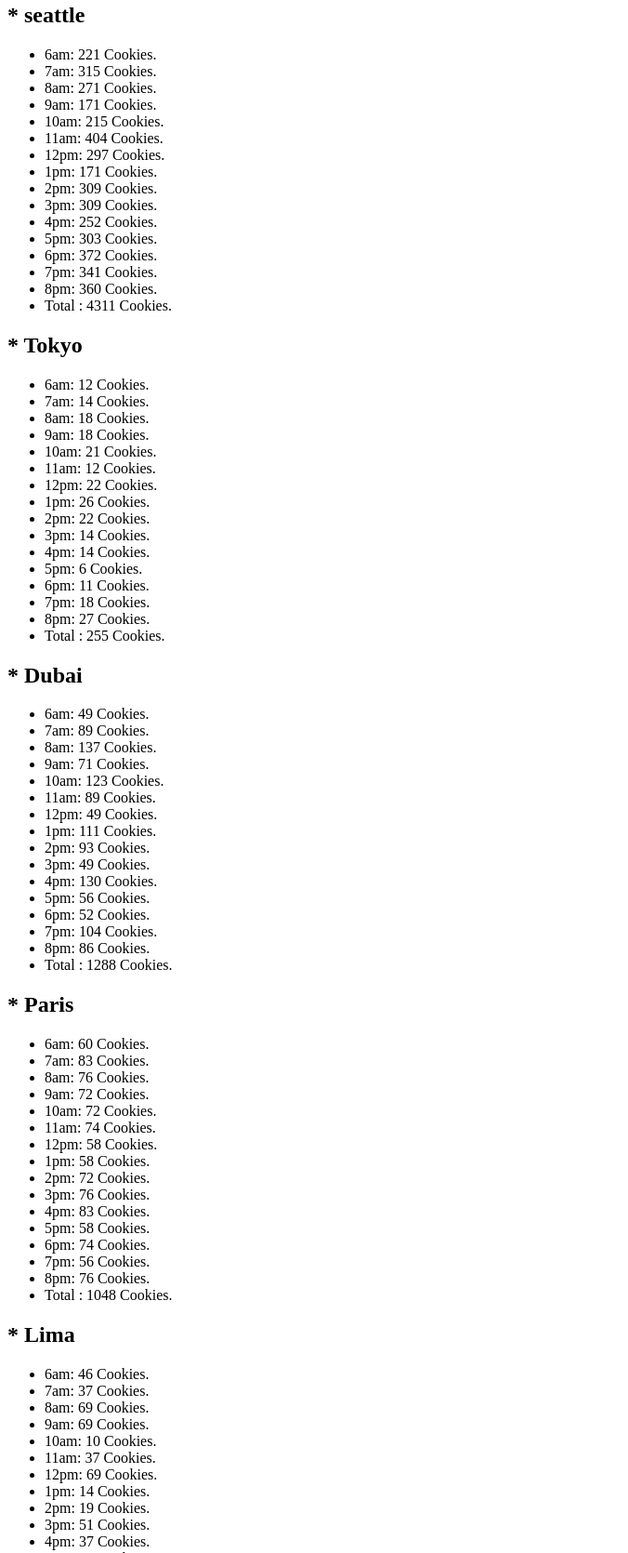
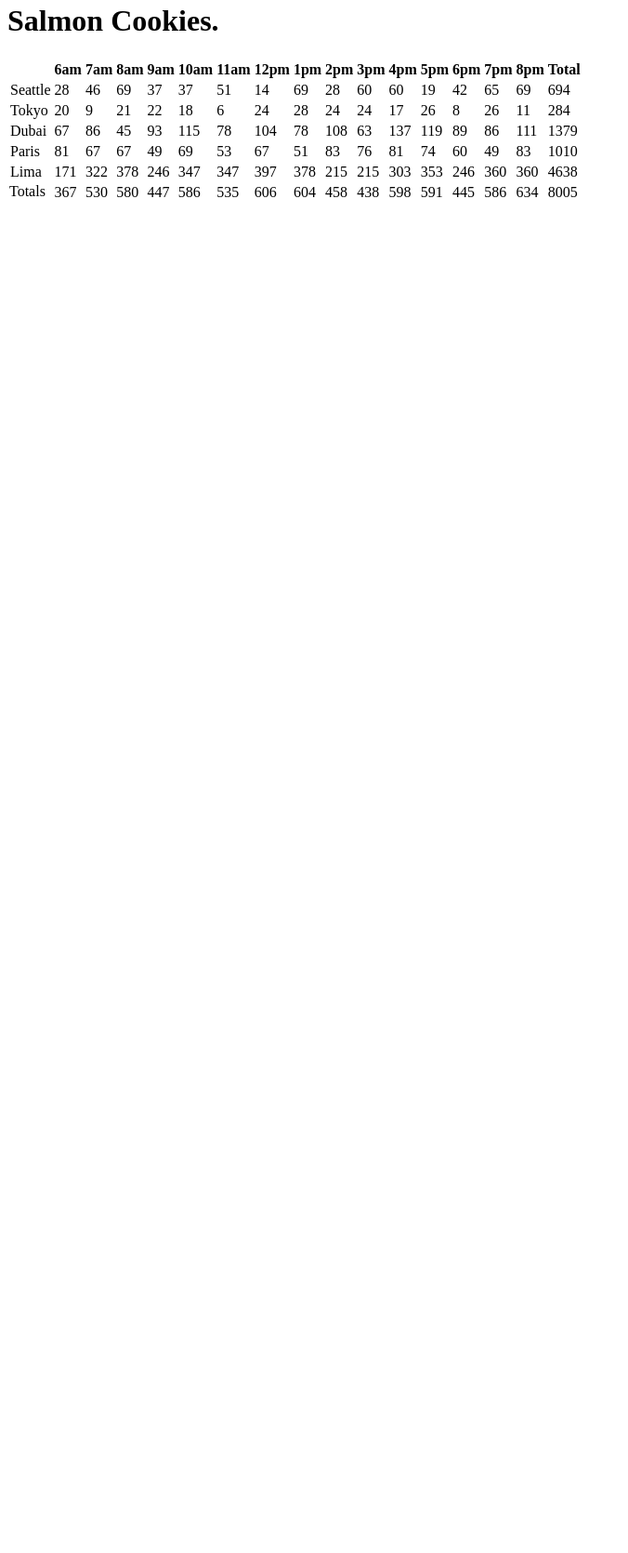
Before and after one commit to ramzibawayza/Lab6, a plain HTML site: page index.html in a window 1280 px wide. Shown: the part 17-1687 px from the top of the page at 93% size, without its empty margins (0-676 px from the left). After the commit the page ends 800 px from the top, so only its background shows below. Drawn offline with Linux system fonts and the light colour scheme.

Commit message:
Salmon Cookies

```diff
--- a/app.js
+++ b/app.js
@@ -1,122 +1,232 @@
-var Hours = ['6am', '7am', '8am', '9am', '10am', '11am', '12pm',
-'1pm', '2pm', '3pm', '4pm', '5pm', '6pm', '7pm', '8pm'];
-var seattle = {
-    Min: 23,
-    Max: 65,
-    Avarge: 6.3,
-    cookiesArray: [],
-    Ramdom: function () {
-        var range = this.Max - this.Min;
-        var rand = Math.floor(Math.random() * range) + this.Min;
-        return rand;
-    },
-    amountOfCookiesPerHourFunction: function () {
-        for (i = 0; i < 15; i++) {
-            this.amountOfCookiesCeil = Math.ceil(this.Avarge * this.Ramdom());
-            this.cookiesArray.push(this.amountOfCookiesCeil);
-        }
-        return this.cookiesArray;
-    },
+'use strict';
+
+
+var hours = [ ' 6am', '7am', '8am', '9am', '10am', '11am', '12pm', '1pm', '2pm', '3pm', '4pm', '5pm', '6pm', '7pm', '8pm'];
+var storeLocations = [];//eslint-disable-line
+var salesTable = document.getElementById('salmonTable');
+
+
+function HeaderRow() { //eslint-disable-line
+ var tableRow = document.createElement('tr');
+ for (var i = 0; i <= hours.length; i++) {
+   var thElement = document.createElement('th');
+   thElement.textContent = hours[i-1];
+   tableRow.appendChild(thElement);
 
  }
-
-seattle.amountOfCookiesPerHourFunction();
-
-var Tokyo = {
-    Min: 3,
-    Max: 24,
-    Avarge: 1.2,
-    cookiesArray: [],
-    Random: function () {
-        var range = this.Max - this.Min;
-        var rand = Math.floor(Math.random() * range) + this.Min;
-        return rand;
-    },
-    amountOfCookiesPerHourFunction: function () {
-        for (i = 0; i < 15; i++) {
-            this.amountOfCookiesCeil = Math.ceil(this.Avarge * this.Random());
-            this.cookiesArray.push(this.amountOfCookiesCeil);
-        }
-        return this.cookiesArray;
-    },
-}
-Tokyo.amountOfCookiesPerHourFunction();
+ thElement = document.createElement('th');
+ thElement.textContent = '          Total';
+ tableRow.appendChild(thElement);
+//  console.log(salesTable);
+ salesTable.appendChild(tableRow);
+};
 
 
-var Dubai = {
-    Min: 11,
-    Max: 38,
-    Avarge: 3.7,
-    cookiesArray: [],
-    Random: function () {
-        var range = this.Max - this.Min;
-        var rand = Math.floor(Math.random() * range) + this.Min;
-        return rand;
-    },
-    amountOfCookiesPerHourFunction: function () {
-        for (i = 0; i < 15; i++) {
-            this.amountOfCookiesCeil = Math.ceil(this.Avarge * this.Random());
-            this.cookiesArray.push(this.amountOfCookiesCeil);
+function Store(name, minCust, maximumCust, avarageCookies) {
+
+  this.name = name;
+ this.minCust = minCust;
+ this.maxCust = maximumCust;
+ this.avgCookie = avarageCookies;
+
+ this.avgCustArray = [];
+ this.cookiesEachHourArray = [];
+ this.totalCookies = 0;
+ storeLocations.push(this);
 }
-        return this.cookiesArray;
-    },
+Store.prototype.numCustHourly = function() {
+ for (var i = 0; i <= hours.length; i++) {
+   var singleHourCust = Math.floor(Math.random() * (this.maxCust - this.minCust)) + this.minCust;
+   this.avgCustArray.push(singleHourCust);
  }
-Dubai.amountOfCookiesPerHourFunction();
-
-var Paris = {
-    Min: 20,
-    Max: 38,
-    Avarge: 2.3,
-    cookiesArray: [],
-    Random: function () {
-        var range = this.Max - this.Min;
-        var rand = Math.floor(Math.random() * range) + this.Min;
-        return rand;
-    },
-    amountOfCookiesPerHourFunction: function () {
-        for (i = 0; i < 15; i++) {
-            this.amountOfCookiesCeil = Math.ceil(this.Avarge * this.Random());
-            this.cookiesArray.push(this.amountOfCookiesCeil);
+};
+Store.prototype.cookiesPerCustomer = function() {
+ this.numCustHourly();
+ for (var i = 0; i < hours.length; i++) {
+   var singleHourCookies = Math.ceil(this.avgCustArray[i] * this.avgCookie);
+   this.cookiesEachHourArray.push(singleHourCookies);
+   this.totalCookies += singleHourCookies;
  }
-        return this.cookiesArray;
-    },
-}
-Paris.amountOfCookiesPerHourFunction();
-
-var Lima = {
-    Min: 2,
-    Max: 16,
-    Avarge: 4.6,
-    cookiesArray: [],
-    Random: function () {
-        var range = this.Max - this.Min;
-        var rand = Math.floor(Math.random() * range) + this.Min;
-        return rand;
-    },
-    amountOfCookiesPerHourFunction: function () {
-        for (i = 0; i < 15; i++) {
-            this.amountOfCookiesCeil = Math.ceil(this.Avarge * this.Random());
-            this.cookiesArray.push(this.amountOfCookiesCeil);
-        }
-        return this.cookiesArray;
-    },
-}
-Lima.amountOfCookiesPerHourFunction();
+};
+Store.prototype.render = function() {
+ this.cookiesPerCustomer();
+ var trRowName = document.createElement('tr');
+ var tdStore = document.createElement('td');
+ tdStore.textContent = this.name;
+ trRowName.appendChild(tdStore);
+ for (var i = 0; i < this.cookiesEachHourArray.length; i++) {
+   var tdCell = document.createElement('td');
+   tdCell.textContent = this.cookiesEachHourArray[i];
+   trRowName.appendChild(tdCell);
+ };
+ var tdTotal = document.createElement('td');
+ tdTotal.textContent = this.totalCookies;
+ trRowName.appendChild(tdTotal);
+ salesTable.appendChild(trRowName);
+};
 
 
-arrayall = ["seattle", "Tokyo", "Dubai", "Paris", "Lima"];
-arrayall1 = [seattle, Tokyo, Dubai, Paris, Lima];
-for (let j = 0; j < arrayall.length; j++) {
-    var count = 0;
-    document.write("<h2>", "* ", arrayall[j], "</h2>");
-    document.write("<ul>");
-    for (i = 0; i < 15; i++) {
-        count += arrayall1[j].cookiesArray[i];
-        document.write("<li>");
-        document.write(Hours[i], ": ", arrayall1[j].cookiesArray[i], " Cookies.");
-        document.write("<br>");
-        document.write("</li>");
+var Seattle = new Store('Seattle', 2, 16, 4.6);
+var Tokyo = new Store('Tokyo', 3, 24, 1.2);
+var Dubai = new Store('Dubai' , 11, 38, 3.7);
+var Paris = new Store('Paris', 20, 38, 2.3);
+var Lima = new Store('Lima', 23, 65, 6.3);
+
+
+function renderAllStores() {
+ for (var i = 0; i < storeLocations.length; i++) {
+   storeLocations[i].render();
  }
-    document.write("<li>", "Total : ", count, " Cookies.");
-    document.write("</ul>");
+};
+
+
+
+function makeFooterRow() { //eslint-disable-line
+ var tableRow = document.createElement('tr');
+ tableRow.textContent = 'Totals';
+ salesTable.appendChild(tableRow);
+ var bigStupidTotal = 0;
+ for (var i = 0; i < hours.length; i++) {
+   var hourlyTotal = 0;
+   for (var j = 0; j < storeLocations.length; j++) {
+     hourlyTotal = hourlyTotal + storeLocations[j].cookiesEachHourArray[i];
+     bigStupidTotal += storeLocations[j].cookiesEachHourArray[i];
+     console.log(bigStupidTotal);
    }
+   var tdElement = document.createElement('td');
+   tdElement.textContent = hourlyTotal;
+   tableRow.appendChild(tdElement);
+ }
+ tdElement = document.createElement('td');
+ tdElement.textContent = bigStupidTotal;
+ tableRow.appendChild(tdElement);
+};
+HeaderRow();
+renderAllStores();
+makeFooterRow();
+
+
+
+
+// var Hours = ['6am', '7am', '8am', '9am', '10am', '11am', '12pm',
+//     '1pm', '2pm', '3pm', '4pm', '5pm', '6pm', '7pm', '8pm'];
+// var seattle = {
+//     Min: 23,
+//     Max: 65,
+//     Avarge: 6.3,
+//     cookiesArray: [],
+//     Ramdom: function () {
+//         var range = this.Max - this.Min;
+//         var rand = Math.floor(Math.random() * range) + this.Min;
+//         return rand;
+//     },
+//     amountOfCookiesPerHourFunction: function () {
+//         for (i = 0; i < 15; i++) {
+//             this.amountOfCookiesCeil = Math.ceil(this.Avarge * this.Ramdom());
+//             this.cookiesArray.push(this.amountOfCookiesCeil);
+//         }
+//         return this.cookiesArray;
+//     },
+
+// }
+
+// seattle.amountOfCookiesPerHourFunction();
+
+// var Tokyo = {
+//     Min: 3,
+//     Max: 24,
+//     Avarge: 1.2,
+//     cookiesArray: [],
+//     Random: function () {
+//         var range = this.Max - this.Min;
+//         var rand = Math.floor(Math.random() * range) + this.Min;
+//         return rand;
+//     },
+//     amountOfCookiesPerHourFunction: function () {
+//         for (i = 0; i < 15; i++) {
+//             this.amountOfCookiesCeil = Math.ceil(this.Avarge * this.Random());
+//             this.cookiesArray.push(this.amountOfCookiesCeil);
+//         }
+//         return this.cookiesArray;
+//     },
+// }
+// Tokyo.amountOfCookiesPerHourFunction();
+
+
+// var Dubai = {
+//     Min: 11,
+//     Max: 38,
+//     Avarge: 3.7,
+//     cookiesArray: [],
+//     Random: function () {
+//         var range = this.Max - this.Min;
+//         var rand = Math.floor(Math.random() * range) + this.Min;
+//         return rand;
+//     },
+//     amountOfCookiesPerHourFunction: function () {
+//         for (i = 0; i < 15; i++) {
+//             this.amountOfCookiesCeil = Math.ceil(this.Avarge * this.Random());
+//             this.cookiesArray.push(this.amountOfCookiesCeil);
+//         }
+//         return this.cookiesArray;
+//     },
+// }
+// Dubai.amountOfCookiesPerHourFunction();
+
+// var Paris = {
+//     Min: 20,
+//     Max: 38,
+//     Avarge: 2.3,
+//     cookiesArray: [],
+//     Random: function () {
+//         var range = this.Max - this.Min;
+//         var rand = Math.floor(Math.random() * range) + this.Min;
+//         return rand;
+//     },
+//     amountOfCookiesPerHourFunction: function () {
+//         for (i = 0; i < 15; i++) {
+//             this.amountOfCookiesCeil = Math.ceil(this.Avarge * this.Random());
+//             this.cookiesArray.push(this.amountOfCookiesCeil);
+//         }
+//         return this.cookiesArray;
+//     },
+// }
+// Paris.amountOfCookiesPerHourFunction();
+
+// var Lima = {
+//     Min: 2,
+//     Max: 16,
+//     Avarge: 4.6,
+//     cookiesArray: [],
+//     Random: function () {
+//         var range = this.Max - this.Min;
+//         var rand = Math.floor(Math.random() * range) + this.Min;
+//         return rand;
+//     },
+//     amountOfCookiesPerHourFunction: function () {
+//         for (i = 0; i < 15; i++) {
+//             this.amountOfCookiesCeil = Math.ceil(this.Avarge * this.Random());
+//             this.cookiesArray.push(this.amountOfCookiesCeil);
+//         }
+//         return this.cookiesArray;
+//     },
+// }
+// Lima.amountOfCookiesPerHourFunction();
+
+
+// arrayall = ["seattle", "Tokyo", "Dubai", "Paris", "Lima"];
+// arrayall1 = [seattle, Tokyo, Dubai, Paris, Lima];
+// for (let j = 0; j < arrayall.length; j++) {
+//     var count = 0;
+//     document.write("<h2>", "* ", arrayall[j], "</h2>");
+//     document.write("<ul>");
+//     for (i = 0; i < 15; i++) {
+//         count += arrayall1[j].cookiesArray[i];
+//         document.write("<li>");
+//         document.write(Hours[i], ": ", arrayall1[j].cookiesArray[i], " Cookies.");
+//         document.write("<br>");
+//         document.write("</li>");
+//     }
+//     document.write("<li>", "Total : ", count, " Cookies.");
+//     document.write("</ul>");
+// }
--- a/index.html
+++ b/index.html
@@ -5,6 +5,10 @@
     <title>Fun with DOM</title>
 </head>
 <body>
+    <h1>
+        Salmon Cookies.
+    </h1>
+    <table id="salmonTable"></table>
     <script src="app.js"></script>
 </body>
 </html>
```
Lines whose indentation alone changed are shown as unchanged.
